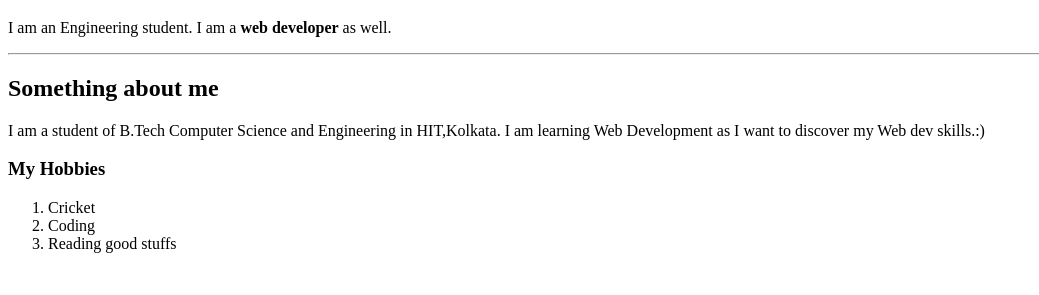
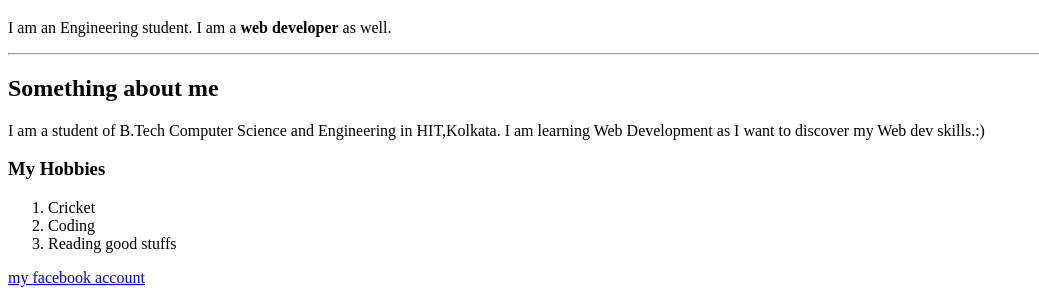
Before and after one commit to hr-02/my-details, a plain HTML site: page index.html in a window 1280 px wide. Shown: the part 683-978 px from the top of the page, without its empty margins (0-1039 px from the left). Before the commit the page ends 952 px from the top, so only its background shows below. Drawn offline with Linux system fonts and the light colour scheme.

Commit message:
Add my-details website files

```diff
--- a/index.html
+++ b/index.html
@@ -17,5 +17,6 @@
   <li>Coding</li>
   <li>Reading good stuffs</li>
 </ol>
+<a href="https://www.facebook.com/hritick.roy.902">my facebook account</a>
   </body>
 </html>
```
